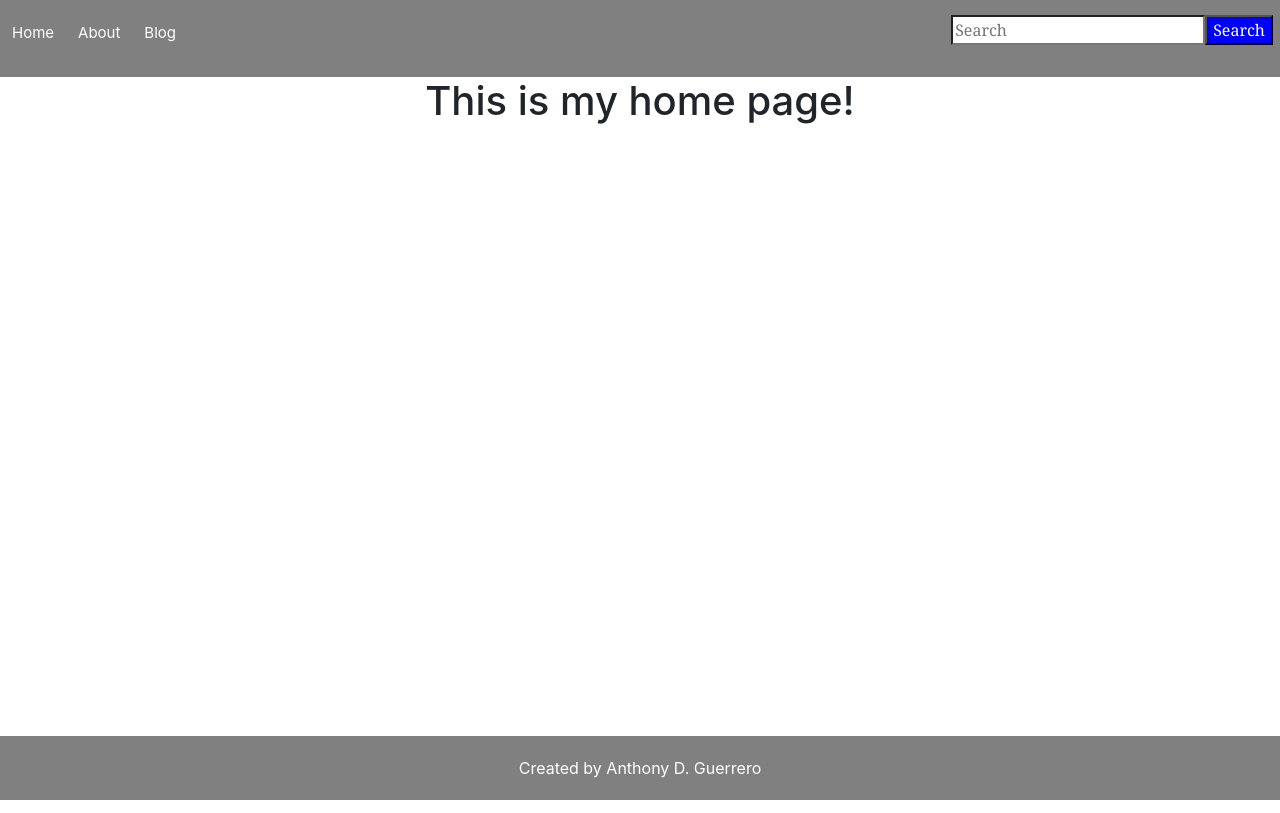
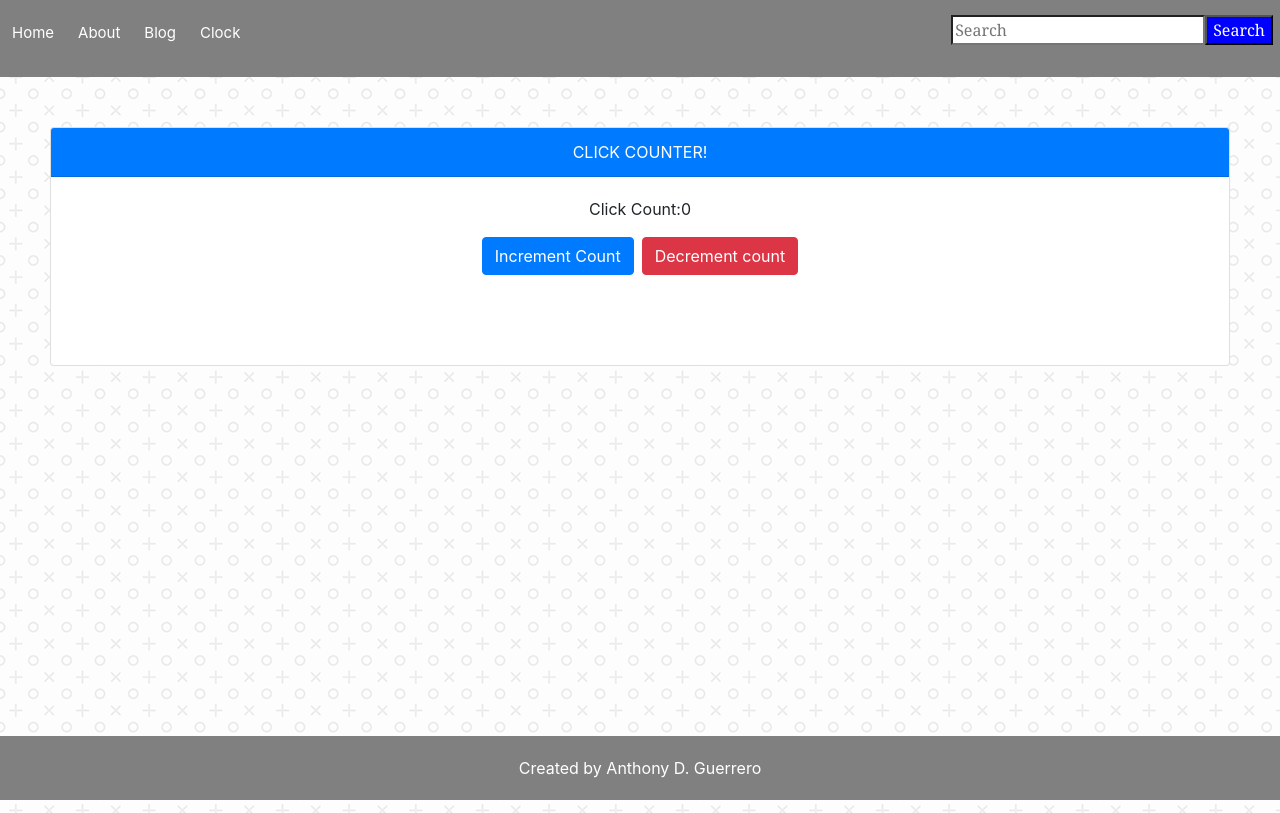
Before and after one commit to Anthony-G89/Project-with-react, a React (Create React App) app: page / in a window 1280 px wide. Built offline with nearby package versions, Linux system fonts and the light colour scheme.

Commit message:
Missing around with React. Reading React docs and trying out the differences in class and function components

```diff
--- a/src/App.js
+++ b/src/App.js
@@ -2,6 +2,7 @@
 import Home from "./components/Home";
 import About from "./components/About";
 import Blog from "./components/Blog";
+import Clock from "./components/Clock";
 import Footer from "./components/Footer";
 import { BrowserRouter as Router, Route, Link } from "react-router-dom";
 import './App.css';
@@ -18,9 +19,10 @@
 
     return (
 
-      <div>
+
         <Router>
           <div >
+
             <nav className="navBackground">
               <form className="searchForm" >
                 <input type="search" placeholder="Search" aria-label="Search" />
@@ -28,16 +30,19 @@
               </form>
               <li className="nav-link navlinks"><Link to="/">Home</Link></li>
               <li className="nav-link navlinks"><Link to="/about">About</Link></li>
-              <li className="nav-link navlinks"><Link to="blog">Blog</Link></li>
+              <li className="nav-link navlinks"><Link to="/blog">Blog</Link></li>
+              <li className="nav-link navlinks"><Link to="clock">Clock</Link></li>
             </nav>
           </div>
+
 
           <Route exact path="/" component={Home} />
           <Route path="/about" component={About} />
           <Route path="/blog" component={Blog} />
+          <Route path="/clock" component={Clock} />
           <Route component={Footer}/>
         </Router>
-      </div>
+
     );
 
   }
--- a/src/components/About/index.js
+++ b/src/components/About/index.js
@@ -4,6 +4,23 @@
 
 
 const about = propz => {
+
+    const meatball = <h1>Anthony Guerrero</h1>
+
+    function Me(props) {
+        console.log(props)
+        return (
+
+            <h1> whats up  { props.name}</h1>
+
+        );
+    };
+    const element = <Me name="Anthony is a cool guy" />
+
+
+
+
+
 
     return (
         <div>
@@ -18,8 +35,16 @@
 
                 Cras viverra odio et convallis vehicula. Donec a vestibulum ligula. Nam fermentum ligula ac dui tempor, sit amet fermentum neque aliquam. Suspendisse nec felis egestas, lobortis nisi laoreet, faucibus nisi. Mauris dapibus laoreet elit non accumsan. Donec imperdiet sapien nec urna consequat, quis feugiat lorem feugiat. Pellentesque odio dui, maximus quis eros semper, vulputate porttitor leo. Praesent sed nunc at purus imperdiet finibus. Donec ut eros sed elit suscipit interdum.</p>
 
+                <p>{meatball}</p>
+
+                <h1> {element}</h1>
+
+
 
             </div>
+
+
+
 
 
 
--- a/src/components/About/style.css
+++ b/src/components/About/style.css
@@ -1,3 +1,5 @@
 .body {
     background-image: url(../../Images/light-grey-terrazzo.png);
+    height: 100vh;
+
 }
--- a/src/components/Blog/index.js
+++ b/src/components/Blog/index.js
@@ -25,14 +25,15 @@
 
     render() {
         return (
-            <div>
-                <div>
-                    <form className="userForm">
+            <div className="blogBody">
+
+
+                    <form className=" card cardForm">
                         <i className="fas fa-window-close closeWindow" onClick={this.Window} ></i>
                         <div className="form-group">
                             <label className="userEmail" aria-label="Email Address">Email Address</label>
                             <input type="email" aria-label="Email Input" className="form-control userInput" />
-                            <smal className="emailHelp">We'll never share your email with anyone else.</smal>
+                            <p className="emailHelp">We'll never share your email with anyone else.</p>
                         </div>
                         <div className="form-group">
                             <label className=" userEmail" aria-label="password">Password</label>
@@ -47,7 +48,7 @@
                         </div>
 
                     </form>
-                </div>
+
 
             </div>
         )
--- a/src/components/Blog/style.css
+++ b/src/components/Blog/style.css
@@ -1,10 +1,15 @@
 .userForm {
     position: relative;
-    padding: 50px;
-    margin: 40px;
+
     background-color: wheat;
 
 }
+
+.cardForm {
+  padding: 30px;
+  margin: 60px;
+}
+
 
 .closeWindow {
     position: absolute;
@@ -13,5 +18,7 @@
 }
 
 .blogBody {
+    padding: 50px;
     background-image: url(../../Images/palm-leaf.png);
+    height: 100vh;
 }
--- /dev/null
+++ b/src/components/Clock/index.js
@@ -0,0 +1,28 @@
+import React from "react";
+
+
+
+
+class Clock extends React.Component {
+    constructor(props) {
+        super(props);
+        this.state = { apple: new Date() };
+        console.log(props);
+
+
+    }
+
+    render() {
+        return (
+            <div>
+                <h1>Hello world</h1>
+                <h2>It is {this.state.apple.toDateString()} </h2>
+            </div>
+        )
+    }
+
+
+
+}
+
+export default Clock;
--- a/src/components/Home/index.js
+++ b/src/components/Home/index.js
@@ -3,15 +3,49 @@
 // import img from "../../Images/tic-tac-toe.png"
 
 
-const home = props => {
+class home extends React.Component {
+
+    state = {
+        count: 0
+    };
+
+    handleIncrement = () => {
+        this.setState({ count: this.state.count + 20 });
+    };
+
+    handledecrement = () => {
+        this.setState({ count: this.state.count - 10 })
+
+        if(this.state.count === 0) {
+            alert("Stop in the name of law!")
+        }
+    }
 
 
 
-    return (
-        <div>
-            <div><h1 className="text-center home">This is my home page!</h1></div>
-        </div>
-    )
+
+
+    render() {
+
+        return (
+
+            <div className="homeBody">
+
+                <div className=" card text-center count">
+                    <div className="card-header bg-primary text-white">
+                        CLICK COUNTER!
+                    </div>
+                    <div className="card-body">
+                        <p className="card-text">Click Count:{this.state.count}</p>
+                        <button className="btn btn-primary" onClick={this.handleIncrement}>Increment Count</button>
+                        <button className="btn btn-danger ml-2" onClick={this.handledecrement}>Decrement count</button>
+                    </div>
+
+                </div>
+
+            </div>
+        )
+    }
 
 }
 
--- a/src/components/Home/style.css
+++ b/src/components/Home/style.css
@@ -1,4 +1,16 @@
 .home {
     text-align: center;
 
+
 }
+
+.homeBody {
+    background-image: url(../../Images/tic-tac-toe.png);
+    height: 92vh;
+    padding: 30px;
+}
+
+.count {
+    margin: 20px;
+    padding-bottom: 70px;
+}
```
